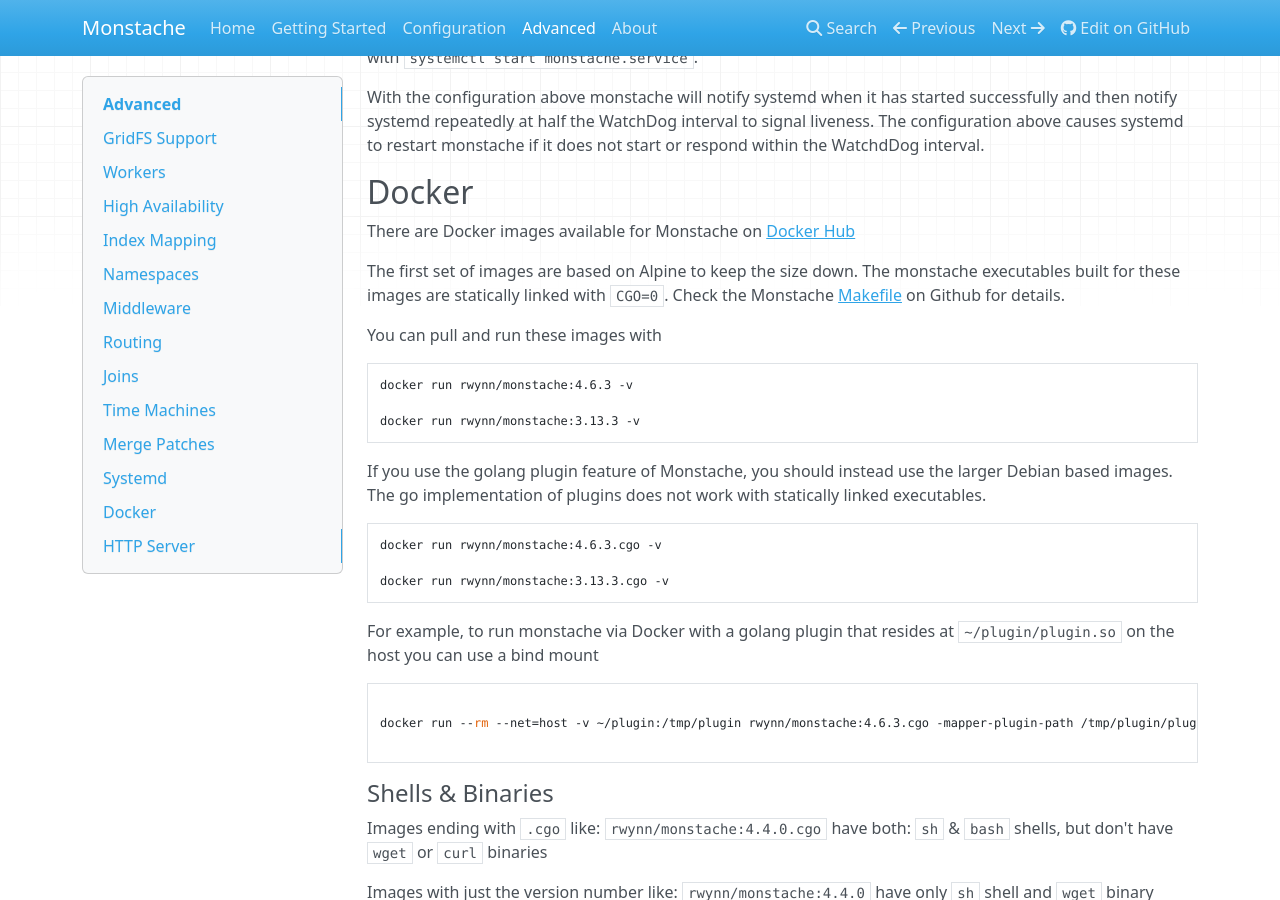
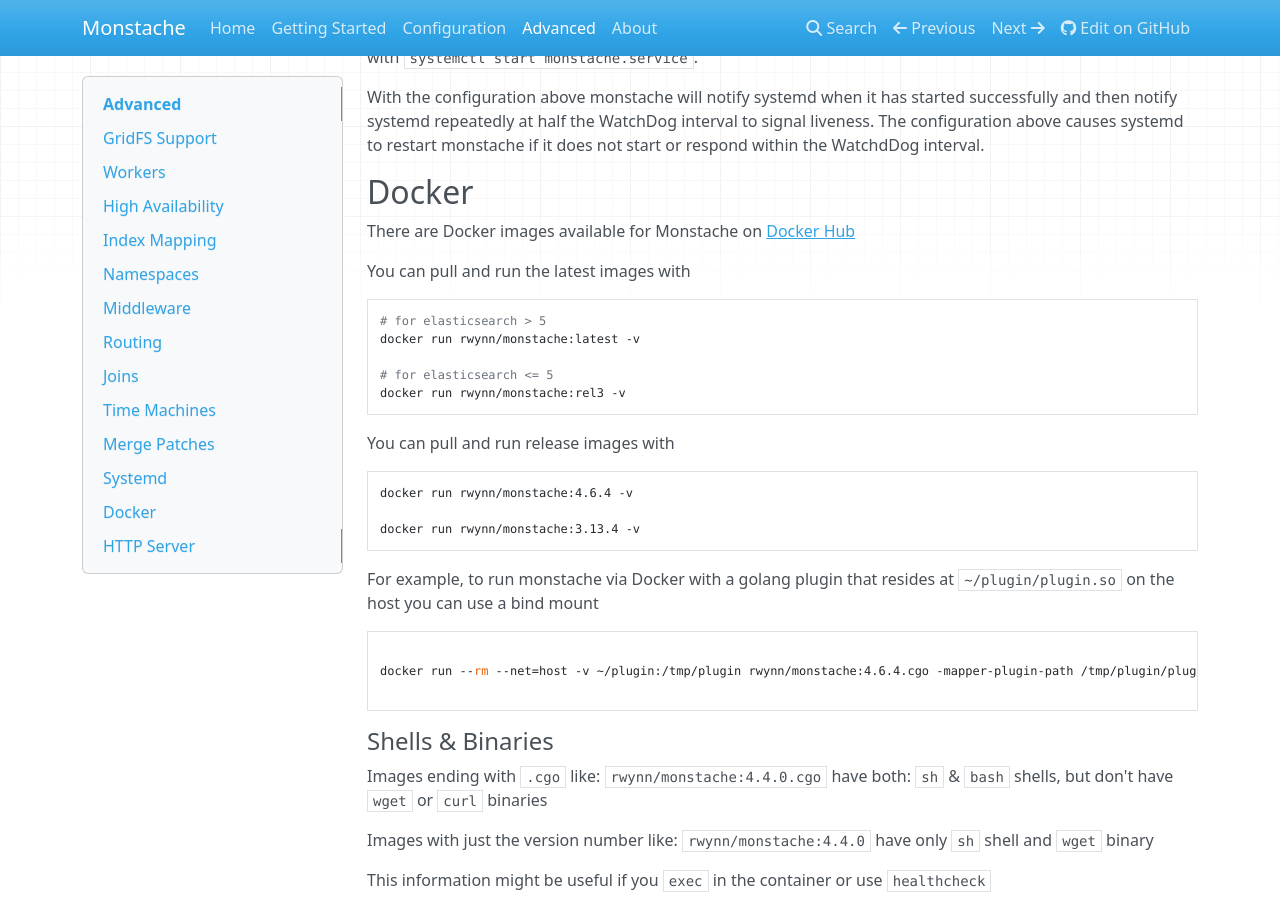
Before and after one commit to rwynn/monstache-site, an MkDocs documentation site: the page built from src/advanced.md, in a window 1280 px wide and 900 px high, scrolled down 21621 px. Built offline with MkDocs 1.6.1, drawn with Linux system fonts in a browser that asks for light colours; nearby versions of some CDN libraries; old or Windows-style settings are respelled for this version of MkDocs.

Commit message:
update docs

````diff
--- a/docs/index.html
+++ b/docs/index.html
@@ -251,5 +251,5 @@
 
 <!--
 MkDocs version : 0.17.3
-Build Date UTC : 2018-05-03 21:44:18
+Build Date UTC : 2018-05-08 20:57:43
 -->
--- a/docs/start/index.html
+++ b/docs/start/index.html
@@ -115,7 +115,7 @@
 <p>Unzip the download and adjust your PATH variable to include the path to the folder for your platform.</p>
 <p>Let's make sure Monstache is set up as expected. You should see a similar version number in your terminal:</p>
 <pre><code class="sh">monstache -v
-# 4.6.3
+# 4.6.4
 </code></pre>
 
 <p>The version number should start with 3.x if you are using Elasticsearch prior to version 6.</p>
--- a/src/advanced.md
+++ b/src/advanced.md
@@ -1034,31 +1034,29 @@
 
 There are Docker images available for Monstache on [Docker Hub](https://hub.docker.com/r/rwynn/monstache/tags/)
 
-The first set of images are based on Alpine to keep the size down.  The monstache executables built for these images
-are statically linked with `CGO=0`.  Check the Monstache [Makefile](https://github.com/rwynn/monstache/blob/master/Makefile) on Github for details.
-
-You can pull and run these images with
+You can pull and run the latest images with
 
 ```
-docker run rwynn/monstache:4.6.3 -v
+# for elasticsearch > 5
+docker run rwynn/monstache:latest -v
 
-docker run rwynn/monstache:3.13.3 -v
+# for elasticsearch <= 5
+docker run rwynn/monstache:rel3 -v
 ```
 
-If you use the golang plugin feature of Monstache, you should instead use the larger Debian based images. The go
-implementation of plugins does not work with statically linked executables.
+You can pull and run release images with
 
 ```
-docker run rwynn/monstache:4.6.3.cgo -v
+docker run rwynn/monstache:4.6.4 -v
 
-docker run rwynn/monstache:3.13.3.cgo -v
+docker run rwynn/monstache:3.13.4 -v
 ```
 
 For example, to run monstache via Docker with a golang plugin that resides at `~/plugin/plugin.so` on the host you can use a bind mount
 
 ```
 
-docker run --rm --net=host -v ~/plugin:/tmp/plugin rwynn/monstache:4.6.3.cgo -mapper-plugin-path /tmp/plugin/plugin.so
+docker run --rm --net=host -v ~/plugin:/tmp/plugin rwynn/monstache:4.6.4.cgo -mapper-plugin-path /tmp/plugin/plugin.so
 
 ```
 
````
Also changed, not shown: docs/advanced/index.html (+9 -10 lines), docs/config/index.html (+9 -0 lines), docs/sitemap.xml (+5 -5 lines), src/config.md (+11 -0 lines), src/start.md (+1 -1 lines), docs/search/search_index.json.
